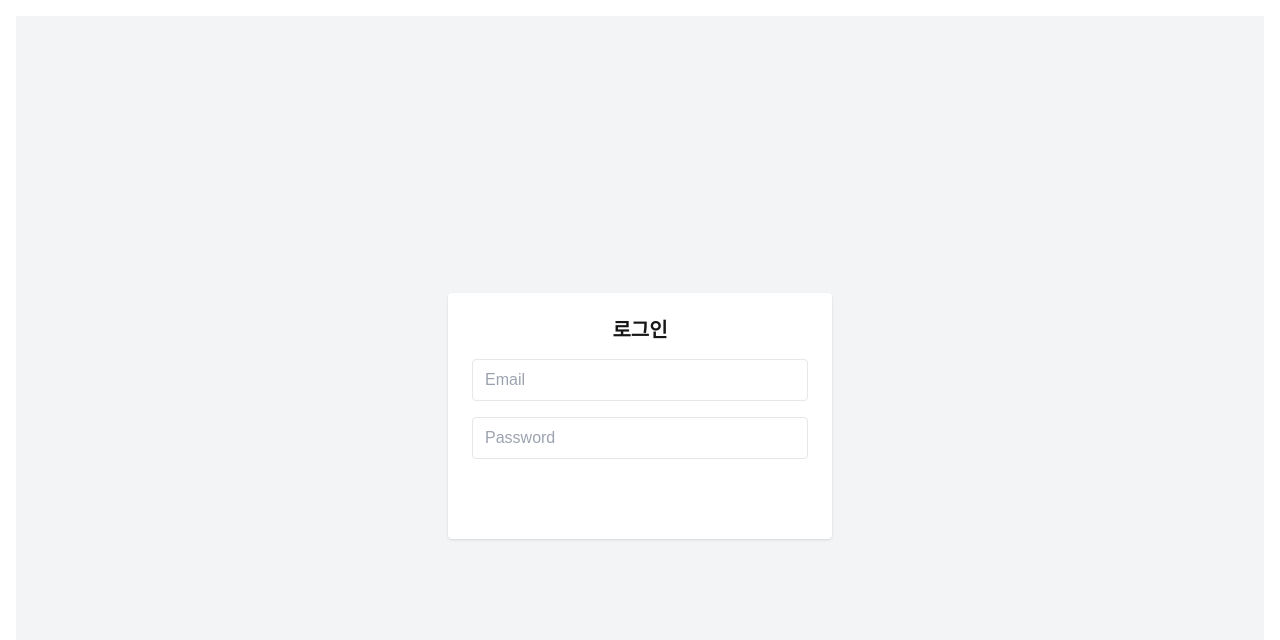
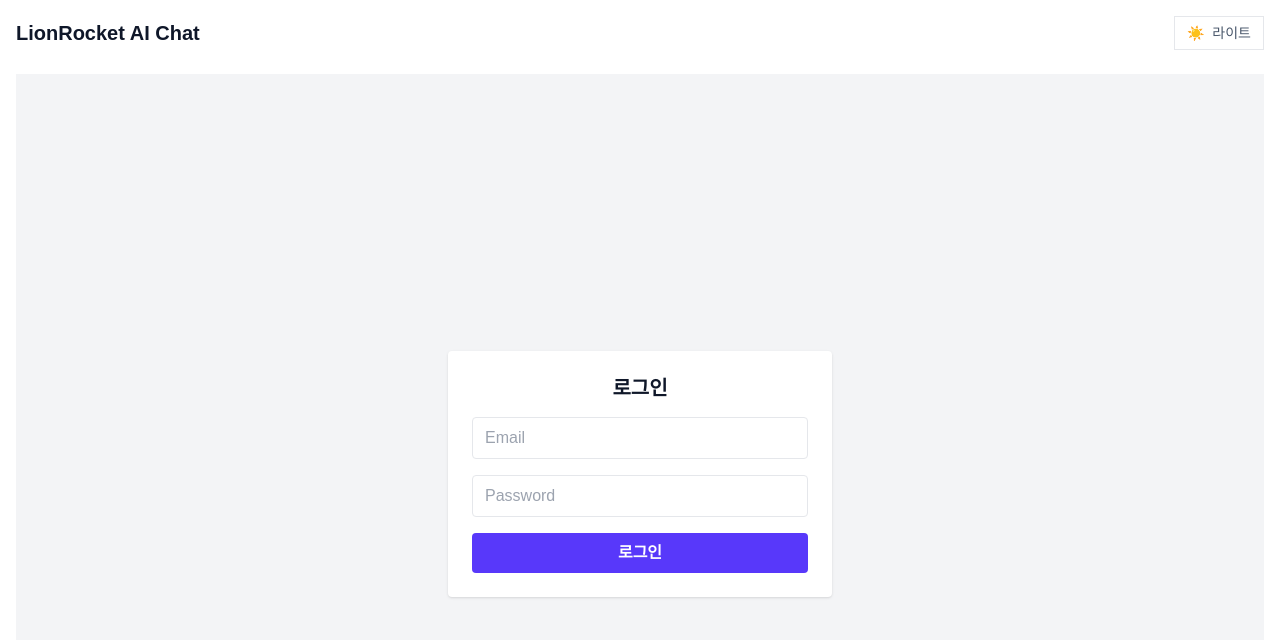
Before and after one commit to manonkim2/ai-character-chat, a Next.js app: page / in a window 1280 px wide. Shown: the top 640 px of the page. Built offline with nearby package versions, Linux system fonts and the light colour scheme; no server answers.

Commit message:
[feat] 다크모드 구현

```diff
--- a/src/app/(service)/characters/CreateCharacterModal.tsx
+++ b/src/app/(service)/characters/CreateCharacterModal.tsx
@@ -1,6 +1,13 @@
 "use client";
 
-import { useState, useEffect, useActionState, useCallback, useTransition } from "react";
+import React from "react";
+import {
+  useState,
+  useEffect,
+  useActionState,
+  useCallback,
+  useTransition,
+} from "react";
 import { createCharacterFromForm } from "./actions";
 import { createClient } from "@/utils/supabase/client";
 import Image from "next/image";
@@ -215,9 +222,10 @@ export default function CreateCharacterModal() {
   );
 }
 
-function ThumbnailPicker() {
+function ThumbnailPicker({ resetKey = 0 }: { resetKey?: number }) {
   const [previewUrl, setPreviewUrl] = useState<string | null>(null);
   const [pickerError, setPickerError] = useState<string | null>(null);
+  const inputRef = React.useRef<HTMLInputElement | null>(null);
 
   const MAX_SIZE = 5 * 1024 * 1024; // 5MB
   const ALLOWED = ["image/jpeg", "image/png", "image/webp"];
@@ -226,6 +234,16 @@ function ThumbnailPicker() {
     const cached = sessionStorage.getItem("createCharacter.thumbnail.preview");
     if (cached) setPreviewUrl(cached);
   }, []);
+
+  useEffect(() => {
+    // Reset when parent requests
+    setPickerError(null);
+    setPreviewUrl(null);
+    try {
+      sessionStorage.removeItem("createCharacter.thumbnail.preview");
+    } catch {}
+    if (inputRef.current) inputRef.current.value = "";
+  }, [resetKey]);
 
   return (
     <div>
@@ -237,6 +255,7 @@ function ThumbnailPicker() {
         name="thumbnailFile"
         type="file"
         accept="image/*"
+        ref={inputRef}
         className="block w-full cursor-pointer rounded border bg-white file:mr-4 file:rounded file:border-0 file:bg-gray-100 file:px-3 file:py-2 file:text-sm file:font-medium hover:file:bg-gray-200"
         onChange={(e) => {
           setPickerError(null);
--- a/src/app/globals.css
+++ b/src/app/globals.css
@@ -3,8 +3,33 @@
 @tailwind utilities;
 
 :root {
-  --background: #ffffff;
-  --foreground: #171717;
+  /* Brand (sleek violet/indigo) */
+  --brand: 250 95% 60%;         /* hsl(250,95%,60%) */
+  --brand-foreground: 0 0% 100%; /* white */
+
+  /* Base (light) */
+  --background: 0 0% 100%;       /* white */
+  --foreground: 222 47% 11%;     /* slate-900-ish */
+  --bg-primary: 0 0% 100%;
+  --bg-secondary: 210 20% 98%;   /* slate-50/100 */
+
+  /* Text (light) */
+  --font-primary: 222 47% 11%;   /* dark slate */
+  --font-secondary: 215 19% 35%; /* slate-500 */
+  --font-tertiary: 215 16% 47%;  /* slate-400 */
+}
+
+.dark {
+  /* Base (dark) */
+  --background: 222 47% 7%;      /* very dark */
+  --foreground: 210 40% 98%;     /* near white */
+  --bg-primary: 222 47% 7%;
+  --bg-secondary: 222 47% 11%;
+
+  /* Text (dark) */
+  --font-primary: 210 40% 98%;
+  --font-secondary: 215 16% 72%;
+  --font-tertiary: 215 16% 56%;
 }
 
 @theme inline {
@@ -14,15 +39,8 @@
   --font-mono: var(--font-geist-mono);
 }
 
-@media (prefers-color-scheme: dark) {
-  :root {
-    --background: #0a0a0a;
-    --foreground: #ededed;
-  }
-}
-
 body {
-  background: var(--background);
-  color: var(--foreground);
+  background-color: hsl(var(--background));
+  color: hsl(var(--foreground));
   font-family: Arial, Helvetica, sans-serif;
 }
--- a/src/app/layout.tsx
+++ b/src/app/layout.tsx
@@ -1,5 +1,6 @@
 import "./globals.css";
 import type { Metadata } from "next";
+import ThemeToggle from "@/components/theme-toggle";
 
 export const metadata: Metadata = {
   title: "LionRocket AI Chat",
@@ -13,8 +14,29 @@ export default function RootLayout({
 }>) {
   return (
     <html lang="ko" suppressHydrationWarning>
+      <head>
+        <script
+          dangerouslySetInnerHTML={{
+            __html: `
+            try {
+              const stored = localStorage.getItem('theme');
+              const prefersDark = window.matchMedia('(prefers-color-scheme: dark)').matches;
+              const isDark = stored ? stored === 'dark' : prefersDark;
+              if (isDark) document.documentElement.classList.add('dark');
+            } catch {}
+          `}}
+        />
+      </head>
       <body>
-        <div className="container mx-auto p-4">{children}</div>
+        <div className="container mx-auto p-4">
+          <div className="mb-6 flex items-center justify-between">
+            <h1 className="text-xl font-semibold text-fontPrimary">
+              LionRocket AI Chat
+            </h1>
+            <ThemeToggle />
+          </div>
+          {children}
+        </div>
       </body>
     </html>
   );
--- /dev/null
+++ b/src/components/theme-toggle.tsx
@@ -0,0 +1,38 @@
+"use client";
+
+import { useEffect, useState } from "react";
+
+export default function ThemeToggle() {
+  const [mounted, setMounted] = useState(false);
+  const [dark, setDark] = useState(false);
+
+  useEffect(() => {
+    setMounted(true);
+    const stored = localStorage.getItem("theme");
+    const prefersDark = window.matchMedia("(prefers-color-scheme: dark)").matches;
+    const isDark = stored ? stored === "dark" : prefersDark;
+    setDark(isDark);
+    document.documentElement.classList.toggle("dark", isDark);
+  }, []);
+
+  if (!mounted) return null;
+
+  const toggle = () => {
+    const next = !dark;
+    setDark(next);
+    document.documentElement.classList.toggle("dark", next);
+    localStorage.setItem("theme", next ? "dark" : "light");
+  };
+
+  return (
+    <button
+      type="button"
+      onClick={toggle}
+      className="inline-flex items-center gap-2 rounded-md border px-3 py-1.5 text-sm transition-colors hover:bg-bgSecondary dark:hover:bg-bgSecondary/60"
+      aria-label="Toggle theme"
+    >
+      <span className="text-primary">{dark ? "🌙" : "☀️"}</span>
+      <span className="text-fontSecondary">{dark ? "다크" : "라이트"}</span>
+    </button>
+  );
+}
--- a/tailwind.config.ts
+++ b/tailwind.config.ts
@@ -19,17 +19,24 @@ export default {
         },
       },
       colors: {
-        fontPrimary: "#333333",
-        fontSecondary: "#58656F",
-        fontTertiary: "#b6b3b3",
-        bgPrimary: "#222222",
-        bgSecondary: "#414141",
+        // Text palette
+        fontPrimary: "hsl(var(--font-primary))",
+        fontSecondary: "hsl(var(--font-secondary))",
+        fontTertiary: "hsl(var(--font-tertiary))",
+
+        // Background palette
+        bgPrimary: "hsl(var(--bg-primary))",
+        bgSecondary: "hsl(var(--bg-secondary))",
         background: "hsl(var(--background))",
         foreground: "hsl(var(--foreground))",
+
+        // Brand
         brand: {
           DEFAULT: "hsl(var(--brand))",
           foreground: "hsl(var(--brand-foreground))",
         },
+        primary: "hsl(var(--brand))",
+        primaryForeground: "hsl(var(--brand-foreground))",
       },
       spacing: {
         xs: "4px",
```
